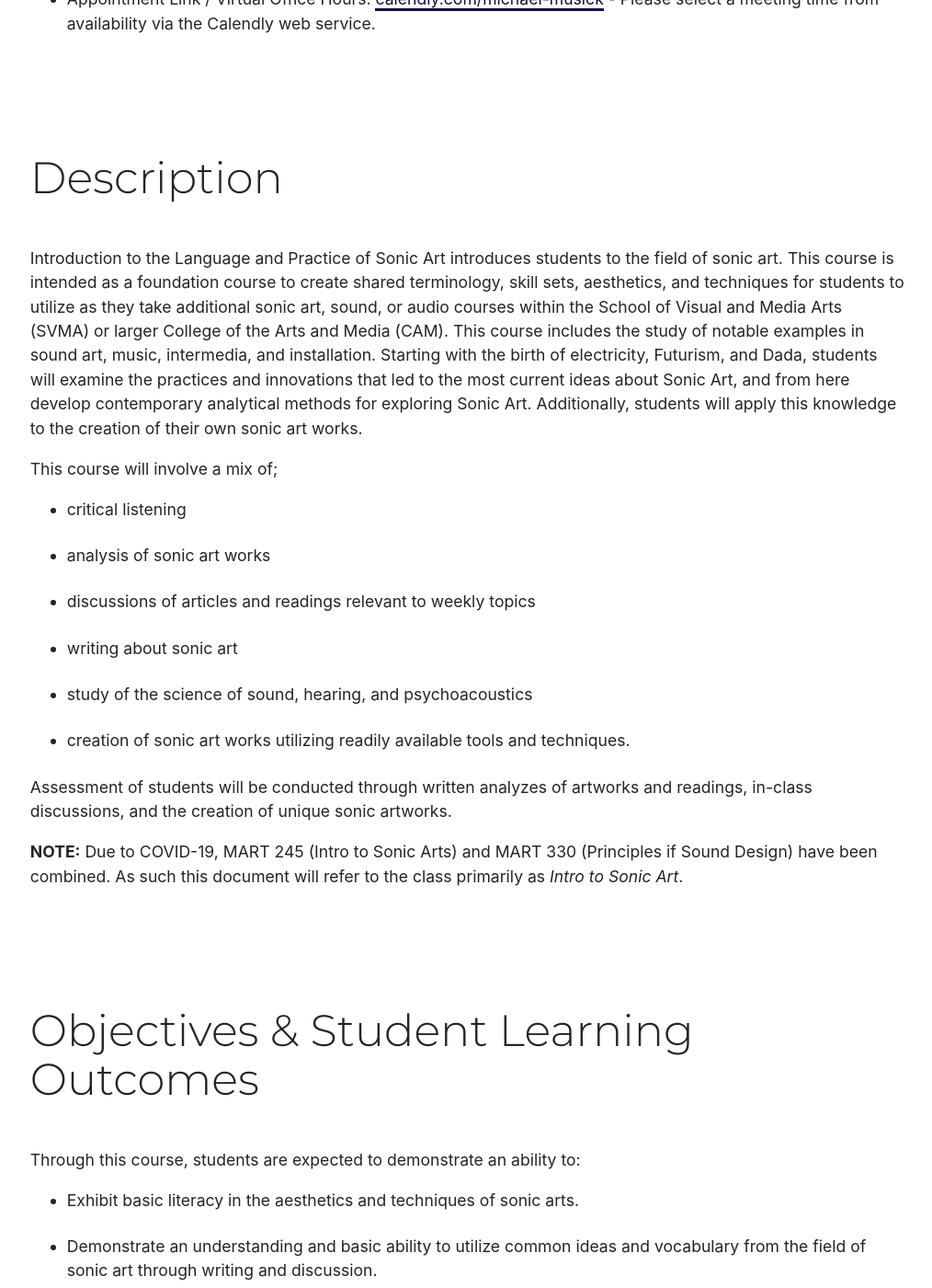
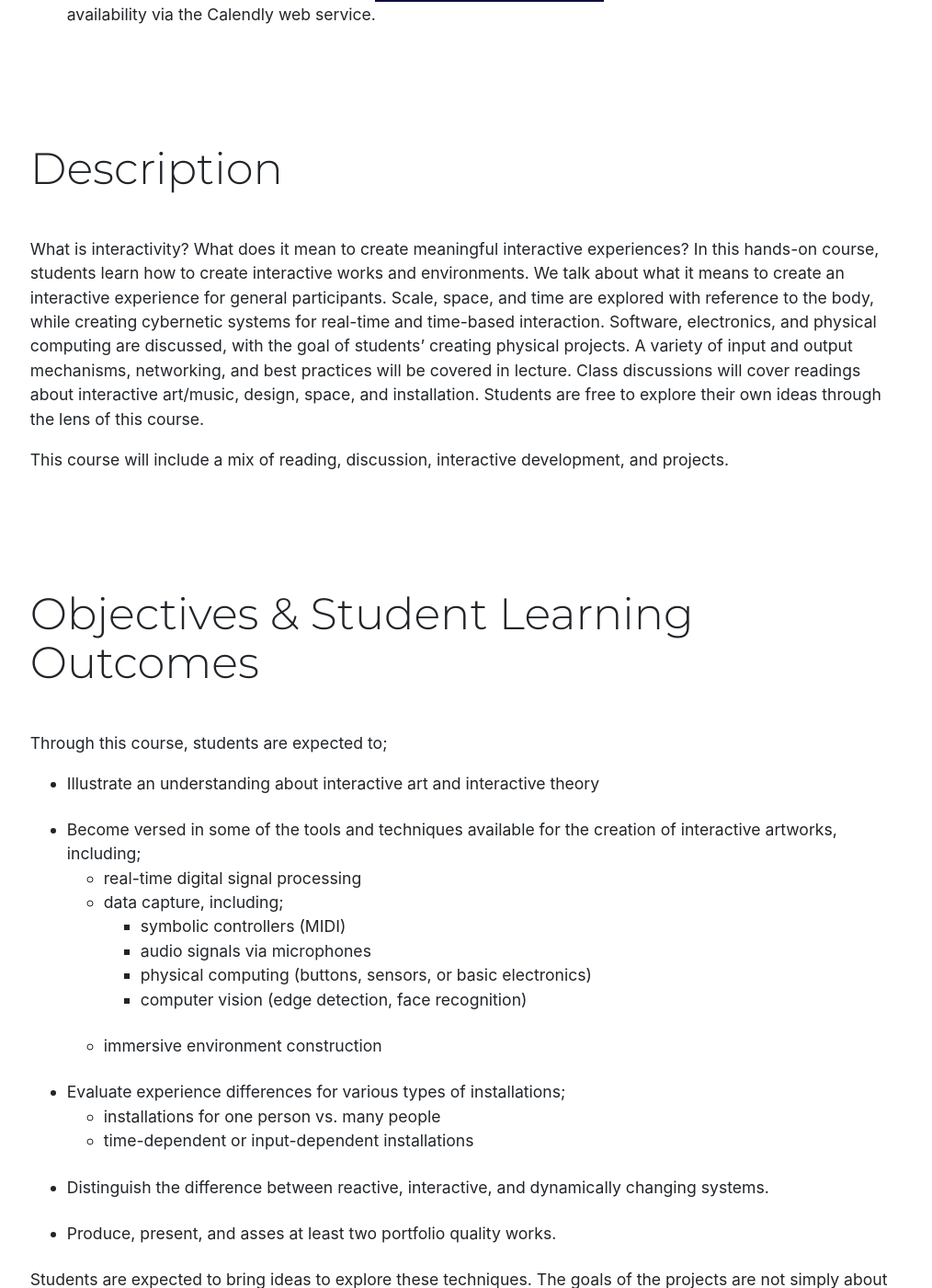
Before and after one commit to Montana-Media-Arts/340-interactive-art, a Jekyll site: the page built from modules/syllabus/_posts/2017-01-01-syllabus.md, in a window 1280 px wide and 1400 px high, scrolled down 2622 px. Shown: the whole window at 92% size, without its empty margins (131-1145 px from the left). Built offline with Jekyll 4.4.1, drawn with Linux system fonts in a browser that asks for light colours; nearby versions of some CDN libraries; some of the changed text lies outside the part shown.

Commit message:
detail content updates

```diff
--- a/modules/syllabus/_posts/2017-01-01-syllabus.md
+++ b/modules/syllabus/_posts/2017-01-01-syllabus.md
@@ -44,12 +44,12 @@ Date modified: Aug-18-2020
 
 ## Basic Info
 
-- Name: Principles of Sound Design | Intro to Sonic Art
-- Course Number: MART 330
-- CRN: 72361
+- Name: Principles of Interactive Art
+- Course Number: MART 340.50
+- CRN: 72790
 - Credits: 3
 - Location: Online/Asynchronous (with optional weekly zoom session)
-- Date/Time: Optional weekly zoom session -- Tu, 11:00am - 12:30pm
+- Date/Time: Optional weekly zoom session -- Th, 11:00am - 12:30pm (This may change)
 - University Unit: [School of Visual and Media Arts (SVMA)](https://www.umt.edu/svma/), [College of the Arts and Media (CAM)](https://www.umt.edu/umarts/), [University of Montana](https://www.umt.edu)
 
 ## Professor/Instructor
@@ -62,32 +62,34 @@ Date modified: Aug-18-2020
 
 ## Description
 
-Introduction to the Language and Practice of Sonic Art introduces students to the field of sonic art. This course is intended as a foundation course to create shared terminology, skill sets, aesthetics, and techniques for students to utilize as they take additional sonic art, sound, or audio courses within the School of Visual and Media Arts (SVMA) or larger College of the Arts and Media (CAM). This course includes the study of notable examples in sound art, music, intermedia, and installation. Starting with the birth of electricity, Futurism, and Dada, students will examine the practices and innovations that led to the most current ideas about Sonic Art, and from here develop contemporary analytical methods for exploring Sonic Art. Additionally, students will apply this knowledge to the creation of their own sonic art works.
+What is interactivity? What does it mean to create meaningful interactive experiences? In this hands-on course, students learn how to create interactive works and environments. We talk about what it means to create an interactive experience for general participants. Scale, space, and time are explored with reference to the body, while creating cybernetic systems for real-time and time-based interaction. Software, electronics, and physical computing are discussed, with the goal of students' creating physical projects. A variety of input and output mechanisms, networking, and best practices will be covered in lecture. Class discussions will cover readings about interactive art/music, design, space, and installation. Students are free to explore their own ideas through the lens of this course.
 
-This course will involve a mix of;
+This course will include a mix of reading, discussion, interactive development, and projects.
 
-- critical listening
-- analysis of sonic art works
-- discussions of articles and readings relevant to weekly topics
-- writing about sonic art
-- study of the science of sound, hearing, and psychoacoustics
-- creation of sonic art works utilizing readily available tools and techniques.
-
-Assessment of students will be conducted through written analyzes of artworks and readings, in-class discussions, and the creation of unique sonic artworks.
-
-**NOTE:** Due to COVID-19, MART 245 (Intro to Sonic Arts) and MART 330 (Principles if Sound Design) have been combined. As such this document will refer to the class primarily as _Intro to Sonic Art_.
 
 
 ## Objectives & Student Learning Outcomes
 
-Through this course, students are expected to demonstrate an ability to:
+Through this course, students are expected to;
 
-- Exhibit basic literacy in the aesthetics and techniques of sonic arts.
-- Demonstrate an understanding and basic ability to utilize common ideas and vocabulary from the field of sonic art through writing and discussion.
-- Identify and understand the scientific principles underlying sound, hearing, and psychoacoustics.
-- Describe sonic arts in broader historical and cultural frameworks.
-- Create original sonic art works using common tools for production and analysis.
+- Illustrate an understanding about interactive art and interactive theory
+- Become versed in some of the tools and techniques available for the creation of interactive artworks, including;
+    - real-time digital signal processing
+    - data capture, including;
+        - symbolic controllers (MIDI)
+        - audio signals via microphones
+        - physical computing (buttons, sensors, or basic electronics)
+        - computer vision (edge detection, face recognition)
+    - immersive environment construction
+- Evaluate experience differences for various types of installations;
+    - installations for one person vs. many people
+    - time-dependent or input-dependent installations
+- Distinguish the difference between reactive, interactive, and dynamically changing systems.
+- Produce, present, and asses at least two portfolio quality works.
 
+Students are expected to bring ideas to explore these techniques. The goals of the projects are not simply about the successful application of the technical processes. Instead, the goal is to integrate these technical elements to make work that is meaningful.
+
+This course will conclude with an intensive project. The goal of this artistic work is to incorporate the interactive theory, art, and concepts discussed during the first half of the course. The latter half of the course will be devoted to designing, composing, and building work. This will give students a real-world experience of working in the field on a large-scale experience piece.
 
 ## Course Modality/Format
 
@@ -105,14 +107,16 @@ This serves as an explicit declaration that all courses may be recorded. These w
 This course will be facilitated via multiple web technologies.
 
 - Moodle -- Moodle will serve as a secure location for you to submit homework, receive feedback, and engage in discussion forums with your colleagues.
-- [Content Website -- Content for this site will primarily exist on an exterior website, hosted via GitHub. This is where you will complete most of your learning. - montana-media-arts.github.io/intro-to-sonic-arts/](https://montana-media-arts.github.io/intro-to-sonic-arts/)
+- [Content Website -- Content for this site will primarily exist on an exterior website, hosted via GitHub. This is where you will complete most of your learning. - montana-media-arts.github.io/340-interactive-art/](https://montana-media-arts.github.io/340-interactive-art/)
 
 
 
 
 ## Pre-Requisites
 
-This is an introductory course intended for students interested in the field of sonic arts. As such, there are no pre-requisite courses or skills necessary.
+There are no specific pre-req's for this course. Instead, you are expected to utilize your previous expertise in coding, content creation, story telling, art, sculpture, sound, music, dance, etc. towards the projects presented in the course.
+
+With that being said, it is suggested that you have taken Creative Coding 1 & 2 (MART 120/220), as well as Web Development and Web Technologies (MART 341/441).
 
 ## Books, Supplies, & Technology
 
@@ -120,51 +124,19 @@ This course does require your purchase or acquisition of some software and techn
 
 ### Software
 
-You will be required to have a working Digital Audio Workstation on your computer for assignments this semester. For this semester, instruction of technology specific skills will be demonstrated and taught in [Reaper](https://www.reaper.fm). Reaper is a widely used Digital Audio Workstation (DAW) compatible with macOS, Windows, and experimentally on Linux.
+You will be required to have a development environment installed on your computer for assignments this semester. For this semester, instruction of technology specific skills will be demonstrated and taught in [TouchDesigner](https://derivative.ca).
 
-Although not an industry standard, per se, Reaper is widely used and includes many benefits to other DAWs. Of particular importance for this fundamentals level class is their financial model. Whereas, most DAWs cost hundreds of dollars, even for student discounted versions, Reaper takes a different approach. Initial downloads of the software include a 60-day trial. After 60 days, the software encourages you to purchase a license, but does not require it, and will remain fully functional. Licenses for individuals grossing less than $20k a year through their work with Reaper are only $60 and are perpetual (not yearly or subscription based) until major version updates occur.
+> **The makers of TouchDesigner describe it as follows;**
+>
+> TouchDesigner is a visual development platform that equips you with the tools you need to create stunning realtime projects and rich user experiences.  Whether you're creating interactive media systems, architectural projections, live music visuals, or rapid-prototyping your latest ideas, TouchDesigner is the platform that can do it all.
+
+TouchDesigner is a widely used development platform within the creative coding community. As such we will be learning it this semester. In addition to its incredible power and agility, TouchDesigner operates under a financially accessible model, with a free, "non-commercial" license.
 
 <!--
 For this semester, instruction of technology specific skills will be demonstrated and taught in [Ableton Live](https://www.ableton.com/en/shop/education/). This is an industry standard for creative applications with audio and sound. This is also a piece of software that will be taught in courses throughout the sonic arts track.
 
 You are encouraged to purchase this software or utilize media art's computer labs, where it is available for student use.
 -->
-
-### Headphones
-
-You will need to acquire a pair of headphones for work in this class. I would suggest you invest in a good pair, as part of your grade will be based on the technical quality of your work. If you cannot hear issues because you have poor quality headphones, then you are risking poor grades.
-
-You are looking for reference quality headphones. That means headphones that present your audio to you as honest and neutral as possible. A bad mix should sound like a bad mix. Hyped headphones that accentuate bass or high frequencies in flattering ways can hide detail and mix issues.
-
-_A discussion of headphones will occur on the first day of the course._
-
-#### Suggested Headphones
-
-Headphones, like all professional media gear can be cheap or incredibly expensive. With that in mind, you can get good quality headphones that don't break the bank. Here are a few of my suggestions.
-
-**_Highly Suggested_**
-
-- [Sony MDR7506 Professional Large Diaphragm Headphone - $90](https://www.amazon.com/Sony-MDR7506-Professional-Diaphragm-Headphone/dp/B000AJIF4E/ref=sr_1_1?s=musical-instruments&ie=UTF8&qid=1535053810&sr=1-1&keywords=MDR-7506#) - (An industry standard for recording and working with headphones)
-- [Sennheiser HD280PRO Headphone - $100](https://www.amazon.com/gp/product/B00IT0IHOY?tag=audiprodtips-20&ie=UTF8&th=1) - (I have had a pair of these since I was an undergrad. They are still my main pair of headphones for work when I need them. They are built to last and sound great.)
-
-**_Other Recommendations_**
-
-- [Samson SR850 Semi-Open-Back Studio Reference Headphones - $34](https://www.amazon.com/Samson-SR850-Professional-Reference-Headphones/dp/B002LBSEQS/ref=as_li_ss_tl?tag=studioheadphone-20&ie=UTF8&redirect=true&ref_=as_li_tl&linkId=29428ce379cfed3cb2be2666574f5db4) - These are the cheapest that will still “get the job done”.
-- [AKG K240STUDIO Semi-Open Studio Headphones - $67](https://www.amazon.com/AKG-240-Semi-Open-Studio-Headphones/dp/B0001ARCFA/ref=as_li_ss_tl?tag=studioheadphone-20&ie=UTF8&redirect=true&ref_=as_li_tl&linkId=0f9783b2deabd78b1bcd62dc1b342c05) - These are great headphones. However, they are “semi-open” which will both improve sound quality for mixing and make anyone sitting within 10 feet of you potentially stare in annoyance.
-- [Sennheiser HD 202 II Professional Headphones (Black) - $40](https://www.amazon.com/Sennheiser-HD-202-II-Professional/dp/B003LPTAYI/ref=pd_bxgy_23_2?_encoding=UTF8&pd_rd_i=B003LPTAYI&pd_rd_r=2edf0067-a70d-11e8-b9b0-b9c4745829eb&pd_rd_w=34QDu&pd_rd_wg=CK9Nu&pf_rd_i=desktop-dp-sims&pf_rd_m=ATVPDKIKX0DER&pf_rd_p=7ca3846a-7fcf-4568-9727-1bc2d7b4d5e0&pf_rd_r=V1R67GPDR1C7CYABY16N&pf_rd_s=desktop-dp-sims&pf_rd_t=40701&psc=1&refRID=V1R67GPDR1C7CYABY16N)
-- [Audio-Technica ATH-M50x Professional Studio Monitor Headphones - $145](https://www.amazon.com/dp/B00HVLUR86/ref=dp_cerb_3)
-- [beyerdynamic DT 770 PRO 32 Ohm Studio Headphone - $165](https://www.amazon.com/dp/B0778DNYPK?aaxitk=HMFdJ5SDf-t20usaXIOB-w&pd_rd_i=B0016MNAAI&pf_rd_m=ATVPDKIKX0DER&pf_rd_p=54dc821a-0937-4e6f-9da9-f8dd5443145d&pf_rd_s=desktop-sx-top-slot&pf_rd_t=301&pf_rd_i=DT770&hsa_cr_id=9048693010101&sb-ci-n=textLink&sb-ci-v=beyerdynamic%2BDT%2B770%2BPRO%2B80%2BOhm%2BStudio%2BHeadphone&th=1)
-
-
-For more info, the following guide provides good information on the two major types of headphones and suggestions.
-
-- [Best Studio Headphones: The Ultimate Musician’s Guide](https://ehomerecordingstudio.com/best-recording-studio-headphones/)
-
-### Computer
-
-You will need access to a computer capable of running modern audio synthesis and signal processing environments, as well as digital audio workstations (DAWs) and editing software. This computer should also be capable of real-time signal processing through analog inputs and outputs (i.e., using an audio interface or web cam). Please leverage departmental resources whenever necessary.
-
-**NOTE:** This course will have an optional meeting via Zoom. If you intend to attend these meetings, you will need a computer capable of handling bi-directional video conferencing. This should also include a capable microphone, speakers, camera, and visual display.
 
 
 ### Books
@@ -176,23 +148,38 @@ There are no required texts that you must purchase for this course. All readings
 
 ## Course Evaluation
 
-Student work and progress will be assessed through:
+Student work and progress will be assessed through;
 
-- In-class participation, discussions and critiques
+- Projects
+	- There will be three larger assigned projects throughout the semester that relate to the current topics being discussed. These are the students opportunity to synthesis creative concerns and technical concerns from multiple weeks of content into singular sonic artworks.
+- Project Presentation
+    - At least one, but more likely two, of the projects from this semester are required to be presented publicly. These will likely occur through course organized shows.
+- Project Documentation
+	- Each project will require project documentation, including; a demo video, academic report describing aesthetic and technical success in relation to the larger field, and a written description.
+- In-class discussions and critiques
     - You are expected to engage with class discussions about technical and artistic issues.
-    - You are expected to engage with class discussions about outside reading and listening.
-- Artistic Projects
-    - You will be assigned artistic projects to practice the techniques being discussed in class.
-    - These are critical to your development.
-    - Each project will involve an artistic component that allows you to explore the application of specific techniques/topics to your creative process.
-    - These creative works will always be presented in class, followed by a formal critique by the professor so that all may learn collectively.
-    - Each project also requires a written report detailing the work you did, the artistic concepts you engaged, your perceived success of the project, and influences on this work.
-- Listening and Reading Responses
-	- This course will require written engagement with ideas, issues, and techniques throughout the semester.
-    - These written responses are an opportunity for you to practice incorporating language, information, and ideas presented in class, the readings, and listening into your academic work.
-- Final Exam
-    - There will be one final exam that tests your comprehension and understanding of the information presented in class.
+    - You are expected to engage with class discussions about outside readings, videos, and listenings.
+    - You are expected to engage in class critique days of the two projects.
 
+
+#### Projects
+
+We will have three projects throughout the course that are relevant to concepts, techniques, and creative ideas from recent content. These are the students opportunity to synthesis creative concerns and technical concerns from multiple weeks of content into singular artworks.
+
+Project grades will be based primarily on the student’s ability to:
+
+1.  Demonstrate an understanding of the specific characteristics and integrative capabilities of the assigned topic through artistic output, written documentation, and technical achievement.
+2.  Articulate a clear and concise perspective within the artwork.
+3.  Present an organized artistic piece, as well as; technical report, file/program structure, and demo video.
+4.  Demonstrate engagement with an iterative process of ideation → creation → presentation → assessment.
+5.  Demonstrate creativity beyond the expected technical requirements.
+6.  Properly and punctually deliver all assignment files.
+
+**Please Note:** All Projects are required for this course. Failure to complete and submit a project will result in a failing grade for the course. There are no exceptions to this rule. Completion of this course requires all projects be completed.
+
+#### Participation
+
+This class will be participatory, and you are expected to participate in discussions and give feedback to other students.
 
 
 
@@ -202,11 +189,10 @@ Student work and progress will be assessed through:
 
 Grades will be determined according to the following breakdown:
 
-- Forum-based participation, discussions, and critiques: 5%
+- Forum-based participation, discussions, and critiques: 10%
 - Creative and Technical Skill Development Projects: 60%
-- Listening and Reading Responses: 10%
-- Final Creative Project: 15%
-- Final Exam: 10%
+- Screening and Reading Responses: 10%
+- Final Creative Project: 20%
 
 
 Letters are assigned according to the following final course percentages:
--- a/modules/week-1/_posts/2000-01-01-welcome.md
+++ b/modules/week-1/_posts/2000-01-01-welcome.md
@@ -9,31 +9,12 @@ topic: Week 1:&nbspWelcome to<br /><i>Intro to Sonic Art</i><br />(MART 245)
 
 # Overview of the Course
 
-Welcome to the Fall 2020 version of the School of Visual and Media Art's (SVMA) introductory sonic arts course. For this semester, this course is being offered as MART 330 -- _Principles of Sound Design_. For those of you in the Sonic Arts track of the Media Arts BFA program, this course will also fulfill your MART 245 -- _Introduction to Sonic Arts_ requirement. Due to ongoing adjustments for the COVID-19 pandemic, we have combined these two classes under the MART 330 identifier.
-
-This course is intended as a foundation course to create shared terminology, skill sets, aesthetics, and techniques for students to utilize as they take additional sonic art, sound, or audio courses within the School of Visual and Media Arts (SVMA) or larger College of the Arts and Media (CAM). This course includes the study of notable examples in sound art, music, intermedia, and installation. Starting with the birth of electricity, Futurism, and Dada, students will examine the practices and innovations that led to the most current ideas about Sonic Art, and from here develop contemporary analytical methods for exploring Sonic Art. Additionally, students will apply this knowledge to the creation of their own sonic art works.
-
-This course will involve a mix of;
-
-- critical listening
-- analysis of sonic art works
-- discussions of articles and readings relevant to weekly topics
-- writing about sonic art
-- study of the science of sound, hearing, and psychoacoustics
-- creation of sonic art works utilizing readily available tools and techniques.
-
-Assessment of students will be conducted through written analyzes of artworks and readings, in-class discussions, and the creation of unique sonic artworks.
+Welcome to the Fall 2020 version of the School of Visual and Media Art's (SVMA) _Principles of Interactive Art_ course.
 
 
 ## Objectives
 
-Through this course, students are expected to demonstrate an ability to:
 
-- Exhibit basic literacy in the aesthetics and techniques of sonic arts.
-- Demonstrate an understanding and basic ability to utilize common ideas and vocabulary from the field of sonic art through writing and discussion.
-- Identify and understand the scientific principles underlying sound, hearing, and psychoacoustics.
-- Describe sonic arts in broader historical and cultural frameworks.
-- Create original sonic art works using common tools for production and analysis.
 
 
 ## What to Expect
```
Also changed, not shown: index.markdown (+5 -2 lines), modules/week-1/_posts/2017-01-03-instructors.md (+1 -1 lines).
